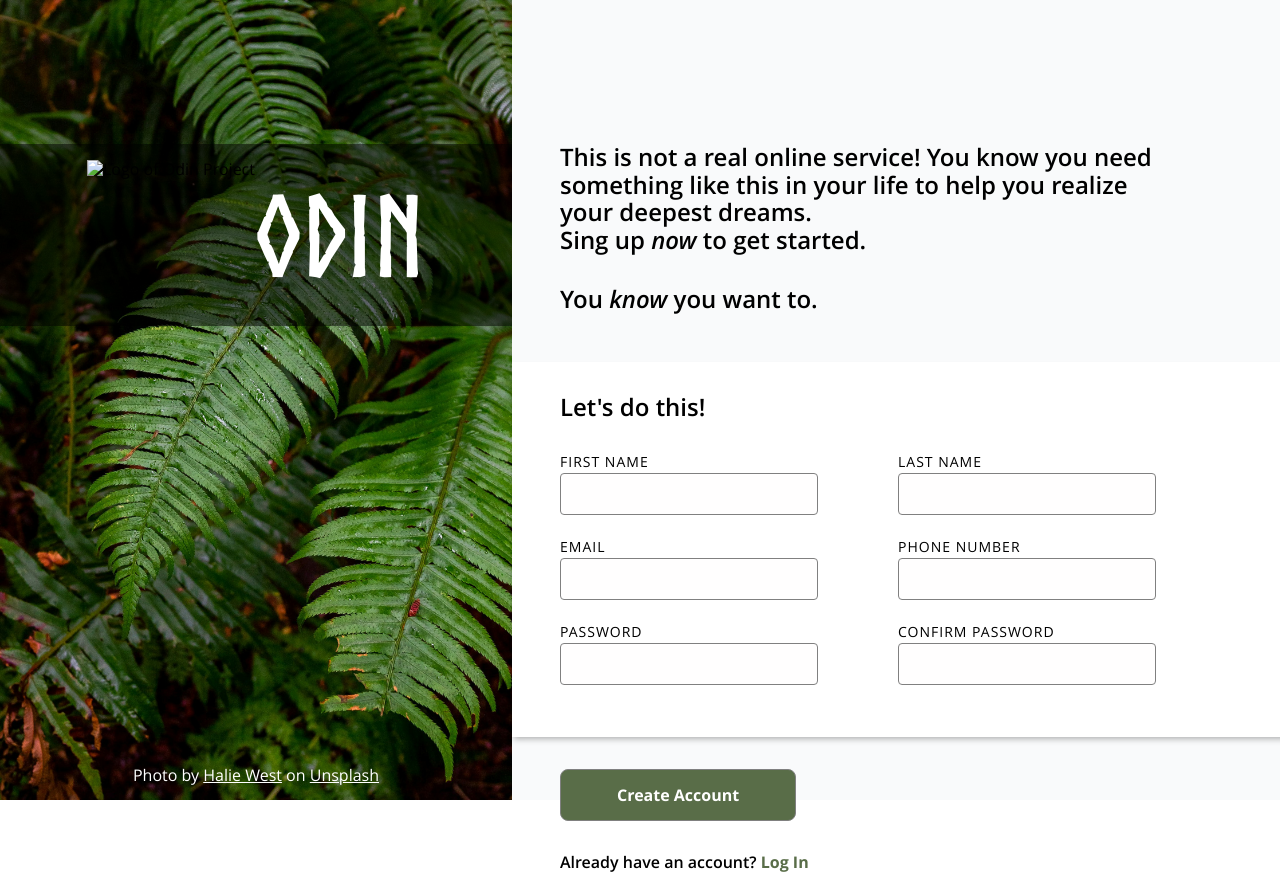
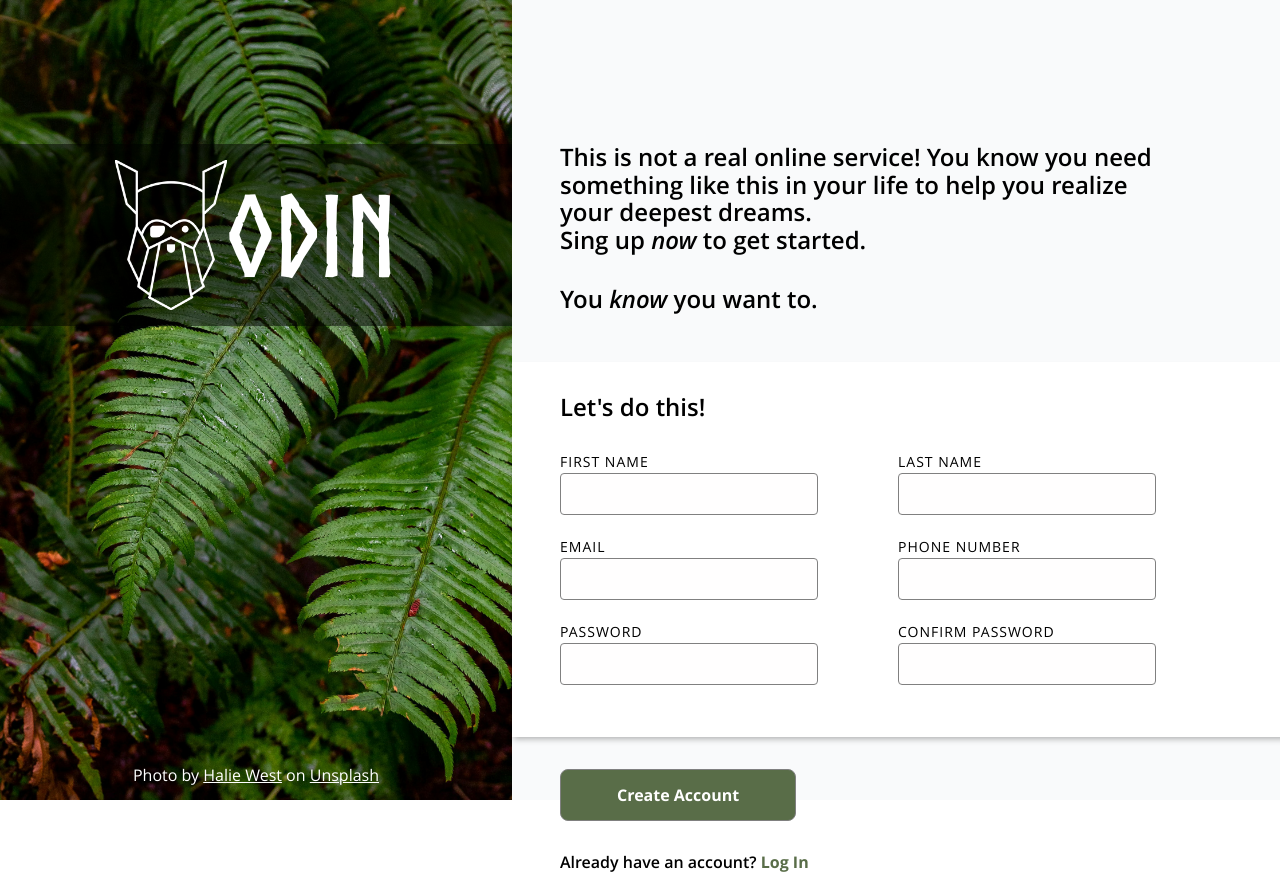
Before and after one commit to Arthwr/odin-signup-form, a plain HTML site: page index.html in a window 1280 px wide. Shown: the top 887 px of the page. Drawn offline with Linux system fonts and the light colour scheme; the site is published under a folder, as on GitHub Pages, so addresses that start at the root find nothing.

Commit message:
Fix src link for Odin logo in aside background for github

```diff
--- a/index.html
+++ b/index.html
@@ -11,7 +11,7 @@
       <aside>
         <div id="logo-wrapper">
           <img
-            src="/assets/odin-lined.png"
+            src="assets/odin-lined.png"
             alt="Logo of Odin Project"
             height="150px"
             width="auto"
```
